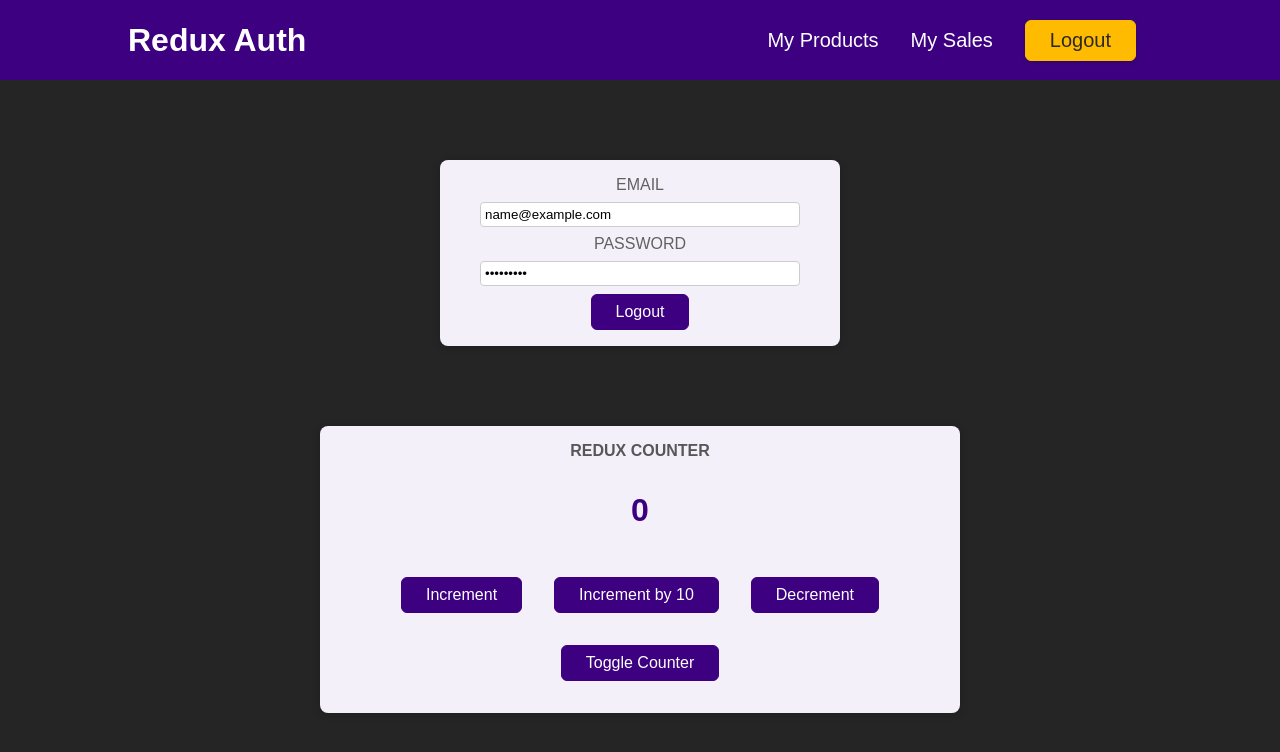
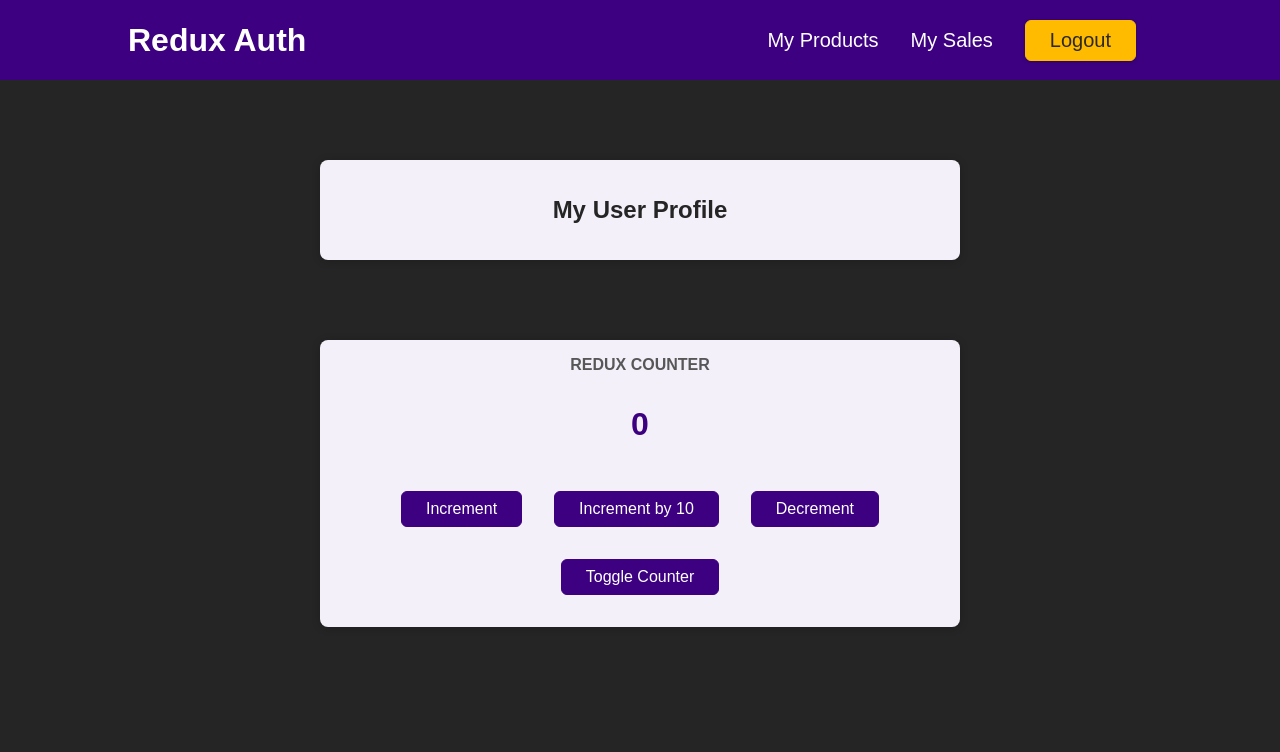
Before and after one commit to ms-tech-geek/react-basics, a React (Create React App) app: page / in a window 1280 px wide. Both pictures are taken after typing "name@example.com", "Sample123" into the empty fields and a click on the button "Login". Shown: the top 752 px of the page. Built offline with nearby package versions, Linux system fonts and the light colour scheme.

Commit message:
reading and dispatching from a new slice

```diff
--- a/src/App.js
+++ b/src/App.js
@@ -1,12 +1,17 @@
+import { useSelector } from "react-redux";
 import Header from "./components/Header";
 import Auth from "./components/Auth";
 import Counter from "./components/Counter";
+import UserProfile from "./components/UserProfile";
+
 
 function App() {
+	const isAuthenticated = useSelector((state) => state.auth.isAuthenticated);
 	return (
 		<>
 			<Header />
-			<Auth />
+			{!isAuthenticated && <Auth />}
+			{isAuthenticated && <UserProfile />}
 			<Counter />
 		</>
 	);
--- a/src/components/Auth.js
+++ b/src/components/Auth.js
@@ -10,9 +10,7 @@ const Auth = () => {
 		dispatch(authActions.login());
 	};
 
-	const logoutHandler = () => {
-		dispatch(authActions.logout());
-	};
+
 
 	return (
 		<main className={classes.auth}>
@@ -27,7 +25,6 @@ const Auth = () => {
 						<input type="password" id="password" />
 					</div>
 					{!isAuthenticated && <button onClick={loginHandler}>Login</button>}
-					{isAuthenticated && <button onClick={logoutHandler}>Logout</button>}
 				</form>
 			</section>
 		</main>
--- a/src/components/Header.js
+++ b/src/components/Header.js
@@ -1,8 +1,14 @@
-import { useSelector } from 'react-redux';
+import { useDispatch, useSelector } from "react-redux";
+import { authActions } from "../store";
 import classes from './Header.module.css';
 
 const Header = () => {
+  const dispatch = useDispatch();
   const isAuthenticated = useSelector((state) => state.auth.isAuthenticated);
+
+  const logoutHandler = () => {
+		dispatch(authActions.logout());
+	};
 
   return (
     <header className={classes.header}>
@@ -16,7 +22,7 @@ const Header = () => {
             <a href='/'>My Sales</a>
           </li>
           <li>
-            <button>Logout</button>
+            <button onClick={logoutHandler}>Logout</button>
           </li>
         </ul>
       </nav>}
```
